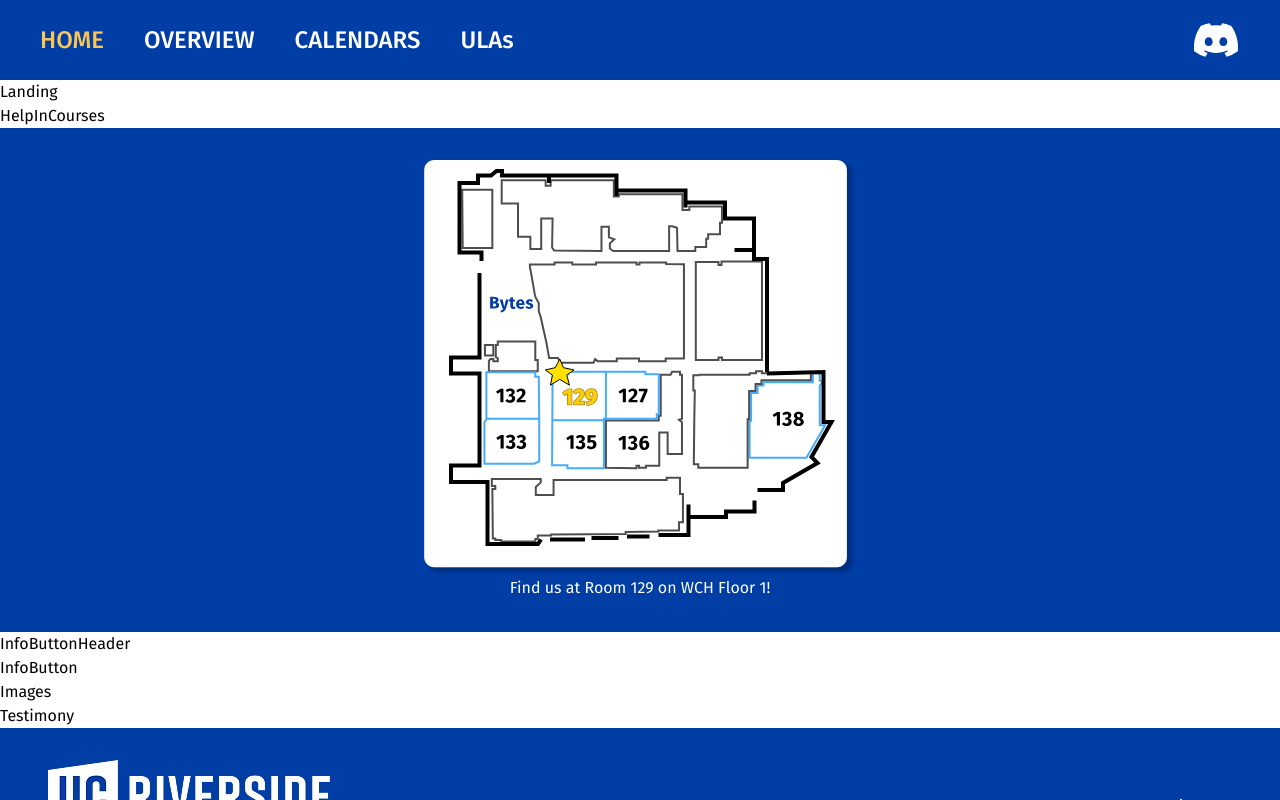
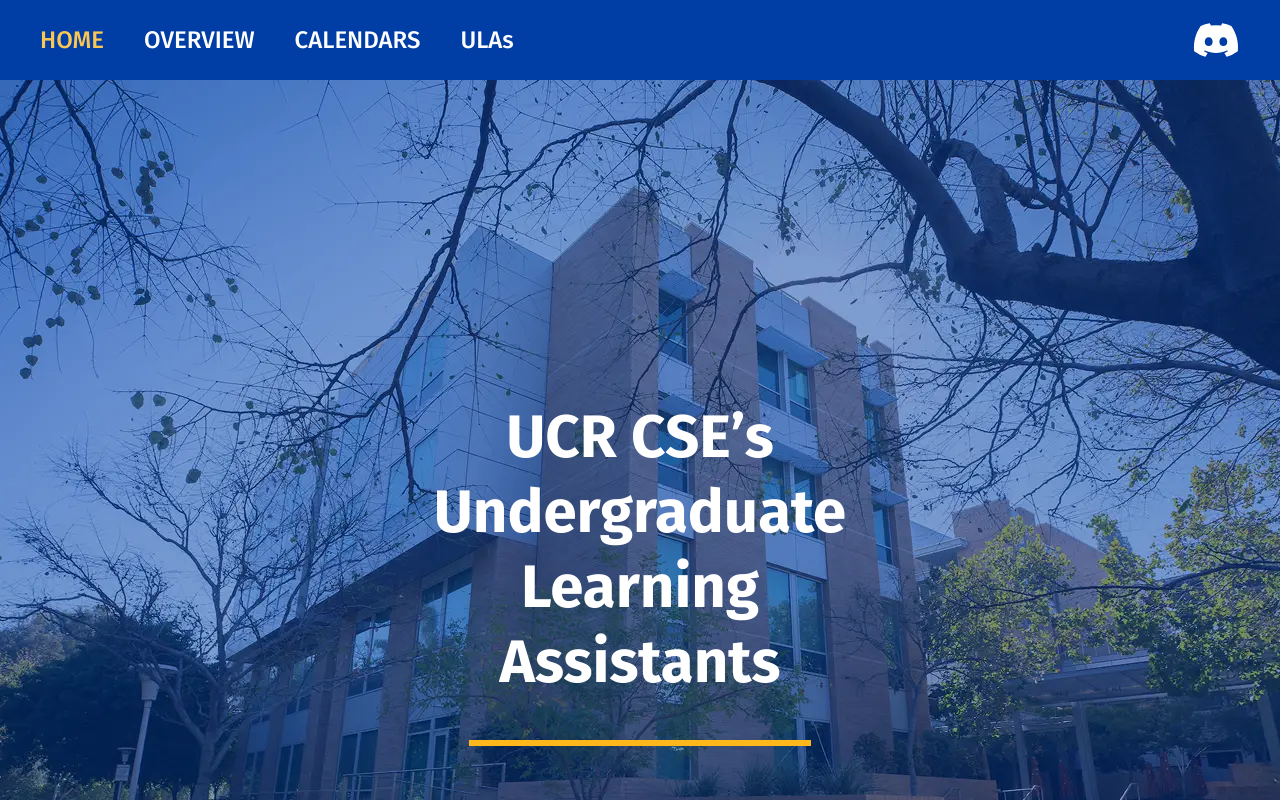
Before and after one commit to acm-ucr/cse-ula, a Next.js app: page / in a window 1280 px wide. Shown: the top 800 px of the page. Built offline with nearby package versions, Linux system fonts and the light colour scheme.

Commit message:
Landing Image Created

```diff
--- a/src/components/home/Landing.tsx
+++ b/src/components/home/Landing.tsx
@@ -1,4 +1,24 @@
+import Image from "next/image";
+import LandingPage from "@/public/home/WCHLanding.webp";
+
 const Landing = () => {
-  return <div className="">Landing</div>;
+  return (
+    <div className="relative h-[960px] w-full">
+      <Image
+        src={LandingPage}
+        alt="Landing Image"
+        layout="fill"
+        objectFit="cover"
+      />
+      <div className="absolute flex h-full w-full flex-col items-center justify-center">
+        <div className="flex h-1/3 w-1/3 flex-col items-center gap-10 text-center">
+          <div className="text-6xl font-bold leading-tight text-white">
+            UCR CSE’s Undergraduate Learning Assistants
+          </div>
+          <div className="w-4/5 border-[3px] border-ula-yellow-primary"></div>
+        </div>
+      </div>
+    </div>
+  );
 };
 export default Landing;
```
